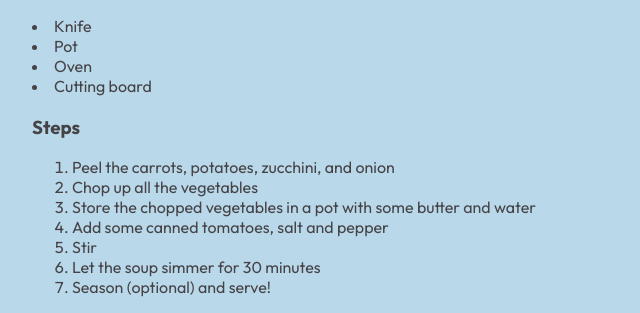
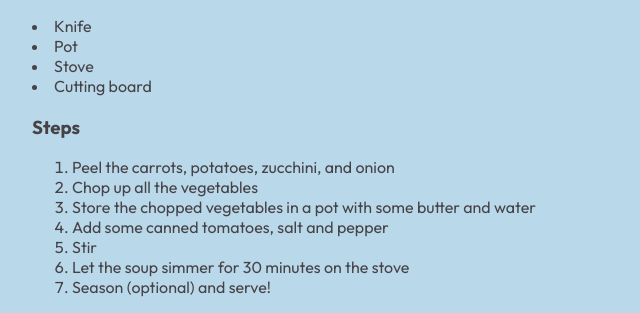
Before and after one commit to OliviaSYS/Cozy-Winter-Cuisine, a plain HTML site: page cusine.html in a window 1280 px wide. Shown: the part 804-1117 px from the top of the page, 224-864 px from the left. Drawn offline with Linux system fonts and the light colour scheme; a web font is replaced by a local one.

Commit message:
Edited the text

```diff
--- a/cusine.html
+++ b/cusine.html
@@ -82,7 +82,7 @@
         materials: [
             "Knife",
             "Pot",
-            "Oven",
+            "Stove",
             "Cutting board"
         ],
         steps: [
@@ -91,7 +91,7 @@
             "Store the chopped vegetables in a pot with some butter and water",
             "Add some canned tomatoes, salt and pepper",
             "Stir",
-            "Let the soup simmer for 30 minutes",
+            "Let the soup simmer for 30 minutes on the stove",
             "Season (optional) and serve!"
         ],
         notes: [
@@ -107,12 +107,12 @@
             "Onion",
             "Pork",
             "Won ton wrappers (supermarket)",
-            "Water in a bowl",
+            "Water (in a bowl)",
             "Oil",
         ],
         materials: [
             "Pan",
-            "Oven",
+            "Stove",
             "Mixing bowl"
         ],
         steps: [
@@ -120,7 +120,7 @@
             "For each wrapper, add a teaspoon of filling onto the center of a wrapper",
             "Still for every wrapper, dip your fingers into the water and fold the wrapper into a dumpling shape, enveloping the filling",
             "Pour some oil onto the pan",
-            "Add one layer of potstickers into the pan, and fry until golden crisp (2-3 minutes per side)",
+            "Add one layer of potstickers onto the pan, and fry until golden crisp on the stove (2-3 minutes per side)",
             "Season (optional) and serve!"
         ],
         notes: [
@@ -134,8 +134,8 @@
         description: "Snack: A quick, yummy, and nutritious bite of chips with vegetables",
         imageUrl: "chicken-nachos.webp",
         ingredients: [
-            "1 can black beans or olives (A)",
-            "12 ounces of shredded cheese",
+            "1 can black beans or olives",
+            "12 ounces of cheese",
             "1 small tomato",
             "8 medium scallions",
             "1 small jalapeño (optional, for spice)",
@@ -149,22 +149,22 @@
             "Aluminum foil",
             "Oven",
             "Oven rack",
-            "5 Bowls",
+            "(5) Bowls",
             "Spoon"
         ],
         steps: [
             "Lineup your baking sheet with aluminum foil",
             "Drain and rinse your can of beans / olives; store in a bowl",
-            "Grate your cheddar; store in a bowl",
+            "Grate your cheese; store in a bowl",
             "Chop your tomato; store in a bowl",
             "Thinly slice your scallions and jalapeño; store in a bowl",
             "Shred your chicken into a bowl and add the salsa; mix with your spoon",
-            "Arrange the tortilla chips on the baking sheet in one even layer (it’s ok if they’re any remaining ones)",
+            "Arrange the tortilla chips on the baking sheet in one even layer (it’s ok if there are any remaining ones)",
             "Add the seasoned chicken and shredded cheese on top",
             "Layer any remaining chips with remaining chicken and cheese",
             "Sprinkle some beans / olives",
             "Arrange your baking sheet on an oven rack in your oven",
-            "Bake with the heat at 425℉ or 215℃, until the cheese has melted and the chips turn brown at the edges",
+            "Bake with the heat at 425℉ or 215℃, until the cheese has melted and the chips turn brown at the edges (8 minutes)",
             "Before serving, garnish with jalapeño, tomato, some spoons of sour cream, and scallions",
             "Serve!"
         ],
@@ -195,7 +195,7 @@
             "Stir with the spoon",
             "Microwave the macaroni for intervals of 2 minutes until it is cooked (soft), while using your kitchen towel to remove the bowl for checking",
             "Stir the milk and cheese into the bowl",
-            "Microwave for 30 second intervals while stirring after each time; use your towel",
+            "Microwave for 30 second intervals while stirring after each time; use your towel again to remove the bowl",
             "Eat / serve while your mac and cheese is heated"
         ],
         notes: [
@@ -207,9 +207,9 @@
         description: "Dessert or snack: A superb Christmas homemade treat or holiday gift",
         imageUrl: "peppermint-bark.jpg",
         ingredients: [
-            "12 ounces (339g) white chocolate (divided and chopped coarsely)",
+            "12 ounces (340g) white chocolate (divided and chopped coarsely)",
             "6 ounces (170g) semi-sweet chocolate from chocolate chips or bars (divided and chopped coarsely)",
-            "1 and 1/2 teaspoons oil (used in 3 1/2 portions, separately)",
+            "1 and 1/2 teaspoons oil (used in 3 portions of 1/2 teaspoons, separately)",
             "1/2 teaspoon peppermint extract",
             "2 to 3 regular-size candy canes, crushed"
         ],
@@ -225,7 +225,7 @@
             "Place 1/2 of the white chocolate in a bowl, and add 1/2 teaspoons of oil",
             "Microwave in 20 second increments while mixing with a spoon after each, until completely melted",
             "Stir in 1/4 teaspoon peppermint extract",
-            "Pour the mix into the baking sheet (smoothen out) and let it chill in the refrigerator for 10-15 minutes",
+            "Pour the mix onto the baking sheet (smoothen out) and let it chill in the refrigerator for 10-15 minutes",
             "Place the semi-sweet chocolate into another bowl and add 1/2 teaspoons of oil",
             "Perform steps 3 and 4",
             "Pour the semi-sweet chocolate mix over the white chocolate layer (smoothen out)",
@@ -250,10 +250,10 @@
         imageUrl: "fudgy-brownies.jpg",
         ingredients: [
             "10 tablespoons (145g) unsalted butter",
-            "1 ¼ cups (250g) granulated sugar",
+            "1 and 1/4 cups (250g) granulated sugar",
             "3/4 cup plus 2 tablespoons (75g) unsweetened cocoa powder",
             "1 teaspoon vanilla extract",
-            "1/4 teaspoon fine sea salt",
+            "1/4 teaspoon sea salt",
             "2 cold eggs",
             "1/2 cup (65g) all-purpose flour",
             "2/3 cup (80g) chopped walnuts, pecans, or chocolate chips (optional)"
@@ -271,7 +271,7 @@
             "Line up a baking sheet with  aluminum foil",
             "Add butter to the bowl",
             "Microwave the butter until it has melted completely (Don’t let it brown!)",
-            "Stir in the sugar, cocoa powder, vanilla, and salt and mix well with your spoon",
+            "Stir in the sugar, cocoa powder, vanilla, and salt; mix well with your spoon",
             "Wait for the batter to cool for 5 - 10 minutes until warm, not hot",
             "Add the cold eggs and stir well",
             "Add flour, and beat until mixed thoroughly",
```
